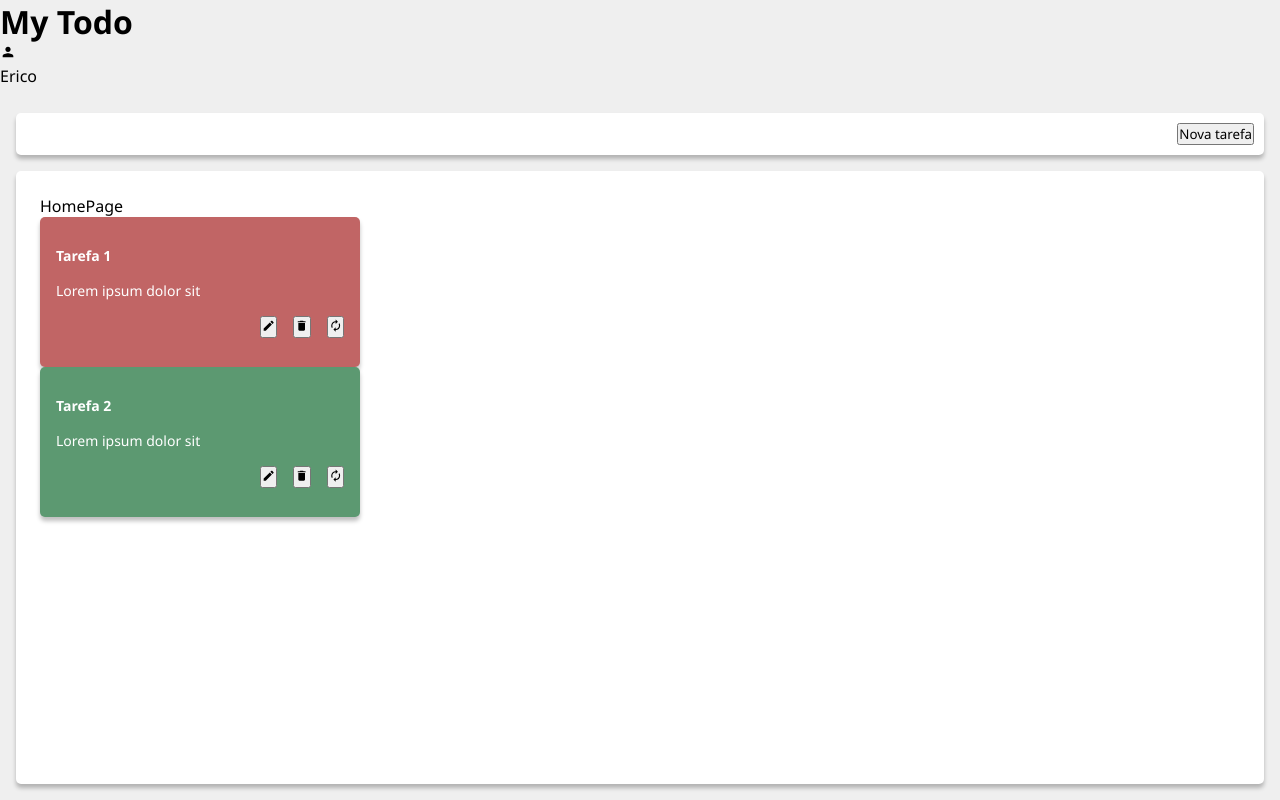
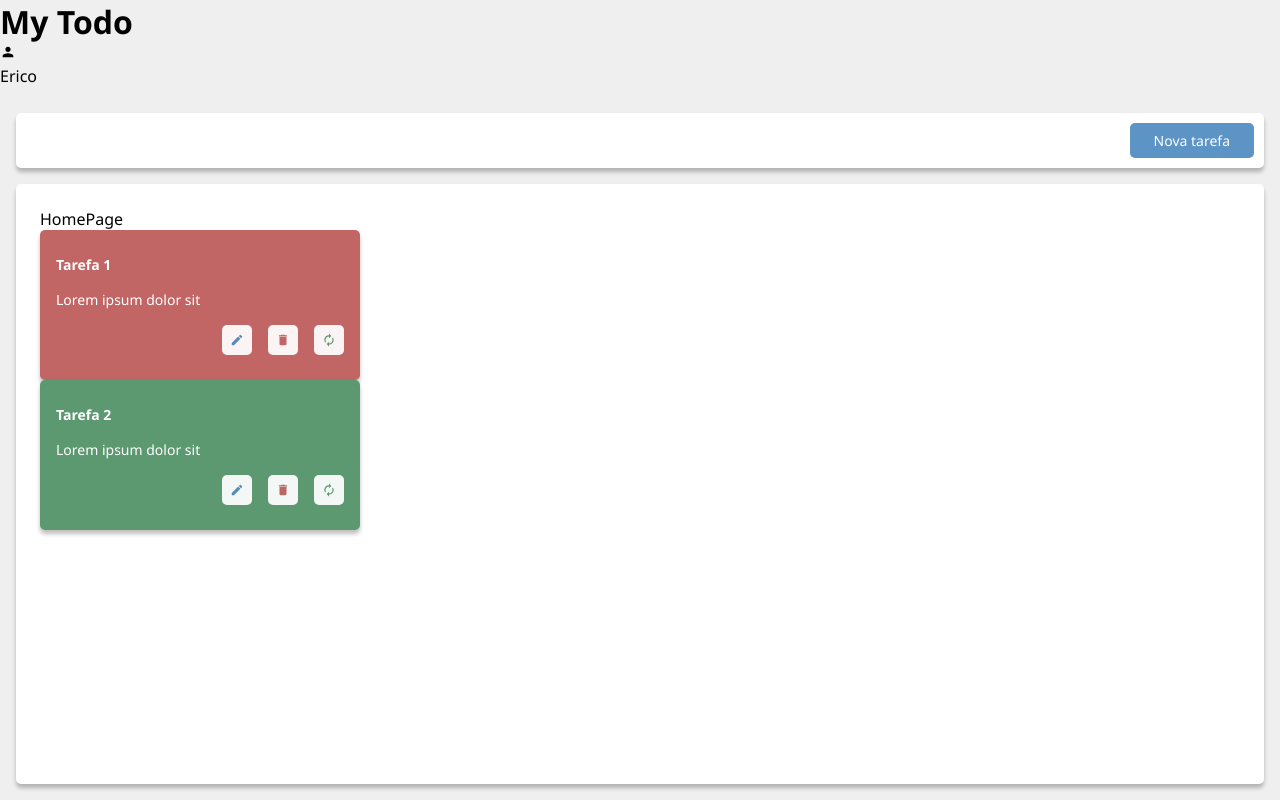
Before and after one commit to Erico94/Semanas_04_e_05, a React (Vite) app in the folder my-todo-list/: page / in a window 1280 px wide. Built offline with nearby package versions, Linux system fonts and the light colour scheme.

Commit message:
Estilizando button

```diff
--- a/my-todo-list/src/components/button/ButtonComponent.jsx
+++ b/my-todo-list/src/components/button/ButtonComponent.jsx
@@ -1,5 +1,6 @@
 import React from "react";
 import PropTypes from "prop-types";
+import * as Styled from "./ButtonComponent.style";
 
 const ButtonComponent = ({
   onClick,
@@ -7,11 +8,21 @@ const ButtonComponent = ({
   loading,
   children,
   type = "button",
+  color,
+  bg,
+  simetric = false
 }) => {
   return (
-    <button onClick={onClick} disabled={disabled} type={type}>
+    <Styled.Button
+      $color={color}
+      $bg={bg}
+      $simetric={simetric}
+      onClick={onClick}
+      disabled={disabled}
+      type={type}
+    >
       {loading ? "Carregando" : children}
-    </button>
+    </Styled.Button>
   );
 };
 
@@ -21,6 +32,9 @@ ButtonComponent.propTypes = {
   onClick: PropTypes.func,
   disabled: PropTypes.bool,
   type: PropTypes.string,
+  color: PropTypes.string,
+  bg: PropTypes.string,
+  simetric: PropTypes.bool
 };
 
 export default ButtonComponent;
--- a/my-todo-list/src/components/button/ButtonComponent.style.jsx
+++ b/my-todo-list/src/components/button/ButtonComponent.style.jsx
@@ -0,0 +1,40 @@
+import styled from "styled-components";
+import PropTypes from "prop-types";
+import {StyleUtils} from '../../utils/style'
+
+const colors = StyleUtils.Colors;
+
+export const Button = styled.button`
+  display: flex;
+  padding: ${({ $simetric }) => ($simetric ? "8px" : "8px 24px")};
+  justify-content: center;
+  align-items: center;
+  gap: 10px;
+  border: 0;
+  border-radius: 5px;
+  background: ${({ $bg }) => (!$bg ? colors.primary : $bg)};
+  color: ${({ $color }) => (!$color ? "#FFFFFF" : $color)};
+  font-size: 14px;
+  font-style: normal;
+  font-weight: 400;
+  line-height: normal;
+  cursor: pointer;
+  opacity: 0.93;
+  transition: all 0.2s;
+
+  &:hover {
+    opacity: 1;
+    scale: 1.05;
+  }
+
+  &:disabled {
+    opacity: 0.5;
+    cursor: not-allowed;
+  }
+`;
+
+Button.propTypes = {
+  $color: PropTypes.string,
+  $bg: PropTypes.string,
+  $simetric: PropTypes.bool,
+};
--- a/my-todo-list/src/components/card/CardComponent.jsx
+++ b/my-todo-list/src/components/card/CardComponent.jsx
@@ -27,13 +27,13 @@ export const CardComponent = ({ todo }) => {
       <Styled.Description>{description}</Styled.Description>
 
       <Styled.Actions>
-        <ButtonComponent onClick={handleEdit}>
+        <ButtonComponent onClick={handleEdit} simetric={true} color={StyleUtils.Colors.primary} bg='#FFF'>
           <MdEdit />
         </ButtonComponent>
-        <ButtonComponent onClick={handleDelete}>
+        <ButtonComponent onClick={handleDelete} simetric={true} color={StyleUtils.Colors.danger} bg='#FFF'>
           <MdDelete />
         </ButtonComponent>
-        <ButtonComponent onClick={handleStatus}>
+        <ButtonComponent onClick={handleStatus} simetric={true} color={StyleUtils.Colors.success} bg='#FFF'>
           <MdAutorenew />
         </ButtonComponent>
       </Styled.Actions>
```
